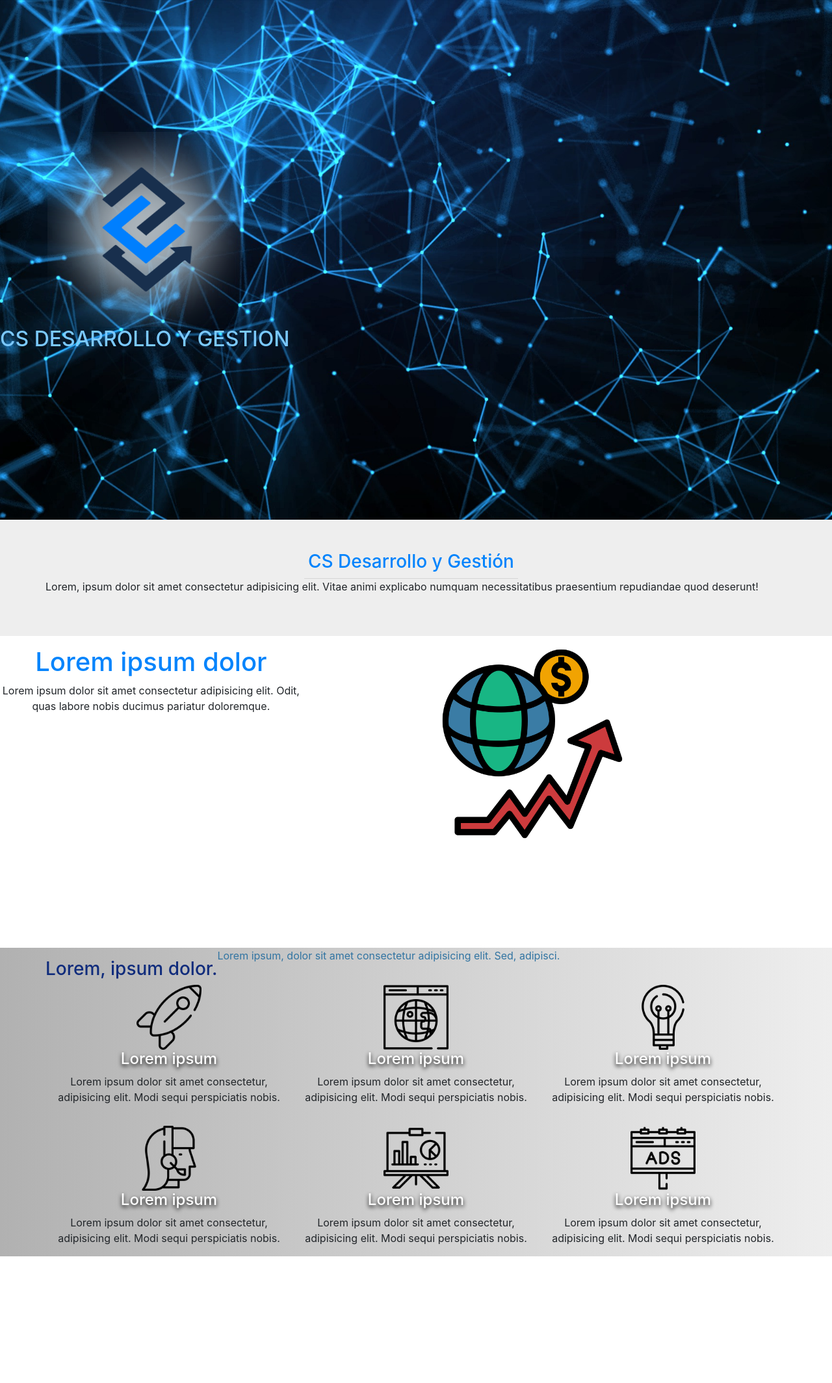
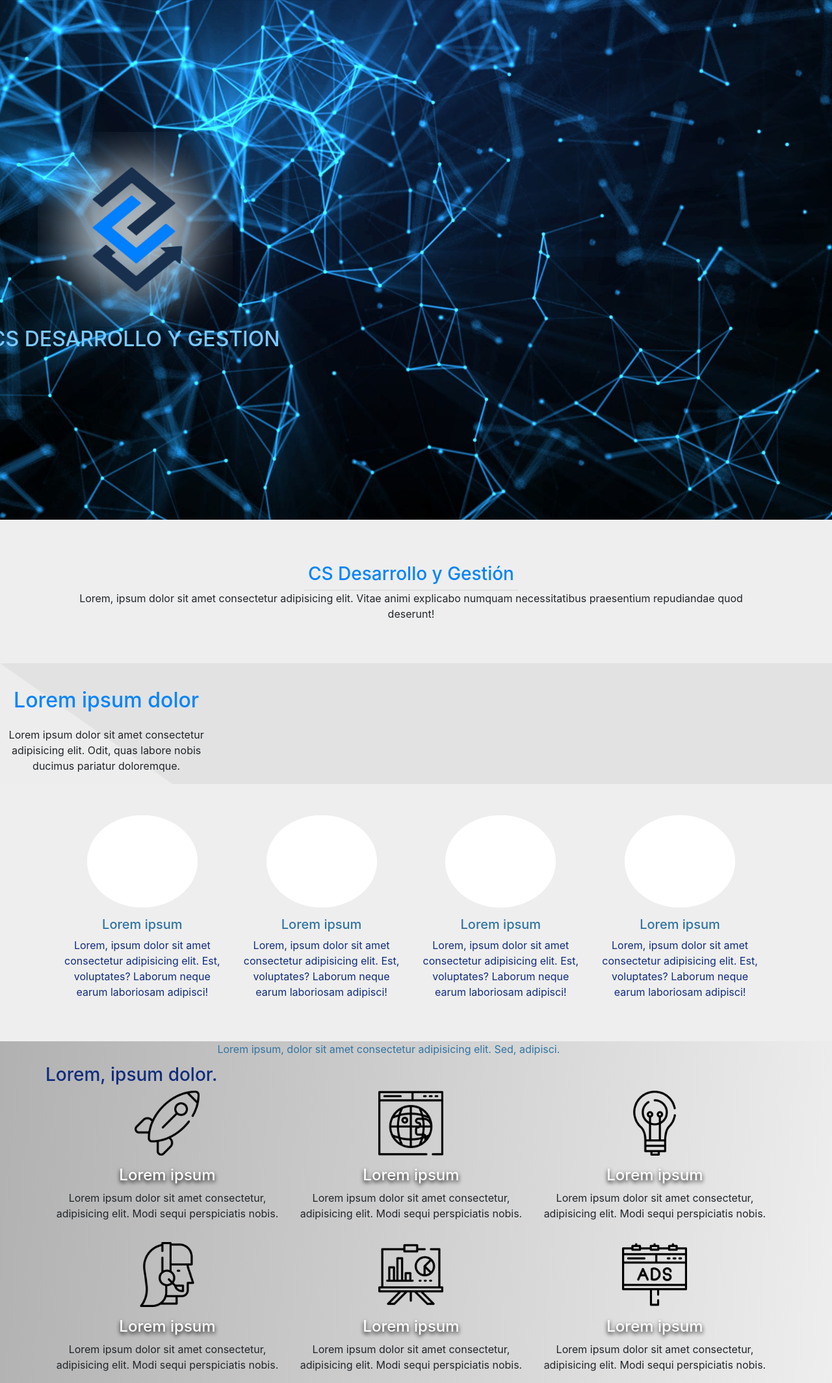
Before and after one commit to RolandoOsuna/CS-Desarrollo-y-Gesti-n, a PHP site: page / in a window 1280 px wide. Shown: the whole page at 65% size. Before the commit the page ends 1934 px from the top, so only its background shows below. Run offline with PHP 8.4, Linux system fonts and the light colour scheme; some libraries are stand-ins or nearby versions.

Commit message:
Section-4

```diff
--- a/estilos.css
+++ b/CSS/estilos.css
@@ -1,24 +1,21 @@
+body{
+    background: #e2e2e2;
+}
 .bg-header{
     background-image: url(/IMG/bg-header.jpg);
-    background-position:center center;
+    background-position:center ;
     background-size: cover;
     height: 100vh;
-}
-.bg-body{
-    background-color: #e2e2e2;
-}
-.bg-item{
-    backdrop-filter: blur(15px);
 }
 .bg-trazo{
     background-image: url(/IMG/Trazado.png);
     background-size: cover;
-    height: 60vh;
+    /* height: 60vh; */
     padding-top: 1rem;
 }
-.bg-gradient{
+.bg-gradiente{
     background-color: #eeeeee;
-    background-image: linear-gradient(270deg, #eeeeee 0%, #b1b1b1 100%);
+    background-image: linear-gradient(275deg, #eeeeee 0%, #b1b1b1 100%);
 }
 .margen{
     margin-right: 0.1px;
--- a/index.php
+++ b/index.php
@@ -6,87 +6,110 @@
     <meta name="viewport" content="width=device-width, initial-scale=1.0">
     <link rel="shortcut icon" href="/IMG/favicon.ico" type="image/x-icon">
     <link rel="stylesheet" href="node_modules\bootstrap\dist\css\bootstrap.min.css">
-    <link rel="stylesheet" href="estilos.css">
+    <link rel="stylesheet" href="/CSS/estilos.css">
+    <link rel="stylesheet" href="/CSS/Normalize.css">
     <title>Inicio</title>
 </head>
-<body >
-    <header class="row align-items-center bg-header margen">
-        <div>
+<body>
+    <header class="row margen bg-header align-items-center ">
+        <div class="justify-content-center" >
             <div class="col text-center">
                 <img class="img-fluid " src="/IMG/item.png" width="300px">
             </div>
-            <div class="col">
-                <h2 class="text-center titulo-header pb-5">CS DESARROLLO Y GESTION</h2>
-            </div>
+            <h2 class="text-center titulo-header pb-5">CS DESARROLLO Y GESTION</h2>
         </div>
     </header>
+    <!-- SECTION 1 -->
     <section class="bg-section py-5">
         <div class="container">
             <div class="row margen">
                 <div class="col-12 text-center">
                     <h1 class="h3 titulo-section1">CS Desarrollo y Gestión</h1>
                     <hr class="" style="text-align:center;margin:auto;" width="30%">
-                </div>
-                <div class="row">
-                    <div class="col">
-                        <p class="fs-5 text-center">Lorem, ipsum dolor sit amet consectetur adipisicing elit. Vitae animi explicabo numquam necessitatibus praesentium repudiandae quod deserunt!</p>
-                    </div>
+                    <p class="fs-5 text-center">Lorem, ipsum dolor sit amet consectetur adipisicing elit. Vitae animi explicabo numquam necessitatibus praesentium repudiandae quod deserunt!</p>
                 </div>
             </div>
         </div>
     </section>
-
+    <!-- SECTION 2 -->
     <section class="bg-trazo">
-        <div class="row margen  ">
+        <div class="row margen">
             <div class="d-md-flex ">
                 <div class="col-12 col-md-6 col-lg-5 text-center p-md">
-                    <h1 class=" titulo-section1">Lorem ipsum dolor</h1>
-                    <p class="fs-2 ">Lorem ipsum dolor sit amet consectetur adipisicing elit. Odit, quas labore nobis ducimus pariatur doloremque.</p>
+                    <h1 class=" text-center titulo-section1">Lorem ipsum dolor</h1>
+                    <p class="fs-2 text-center">Lorem ipsum dolor sit amet consectetur adipisicing elit. Odit, quas labore nobis ducimus pariatur doloremque.</p>
                 </div>
-                <div class="col-12 col-md-6 col-lg-7 text-center d-flex">
+                <!-- <div class="col-12 col-md-6 col-lg-7 text-center d-flex">
 
                     <img class="img-fluid mx-auto" src="/IMG/economico.png" width="300px">
-                </div>
+                </div>  -->
             </div>
         </div>
     </section>
 
-    <section class="bg-gradient">
+    <!-- SECTION 3 -->
+    <section class="bg-section p-5">
+        <div class="row margen px-5">
+            <div class="col-12 col-md-6 col-lg-3 text-center">
+                <img class="rounded-circle bg-light" src="/IMG/prueba.png" width="170px">
+                <h1 class="h5 titulo-card">Lorem ipsum</h1>
+                <p class="texto-card">Lorem, ipsum dolor sit amet consectetur adipisicing elit. Est, voluptates? Laborum neque earum laboriosam adipisci!</p>
+            </div>
+            <div class="col-12 col-md-6 col-lg-3 text-center">
+                <img class="rounded-circle bg-light" src="/IMG/prueba.png" width="170px">
+                <h1 class="h5 titulo-card">Lorem ipsum</h1>
+                <p class="texto-card">Lorem, ipsum dolor sit amet consectetur adipisicing elit. Est, voluptates? Laborum neque earum laboriosam adipisci!</p>
+            </div>
+            <div class="col-12 col-md-6 col-lg-3 text-center">
+                <img class="rounded-circle bg-light" src="/IMG/prueba.png" width="170px">
+                <h1 class="h5 titulo-card">Lorem ipsum</h1>
+                <p class="texto-card">Lorem, ipsum dolor sit amet consectetur adipisicing elit. Est, voluptates? Laborum neque earum laboriosam adipisci!</p>
+            </div>
+            <div class="col-12 col-md-6 col-lg-3 text-center">
+                <img class="rounded-circle bg-light" src="/IMG/prueba.png" width="170px">
+                <h1 class="h5 titulo-card">Lorem ipsum</h1>
+                <p class="texto-card">Lorem, ipsum dolor sit amet consectetur adipisicing elit. Est, voluptates? Laborum neque earum laboriosam adipisci!</p>
+            </div>
+        </div>
+    </section>
+
+    <!-- SECTION 4 -->
+    <section class="bg-gradiente">
         <div class="container">
-            <div class="row text-center">
+            <div class="row margen text-center">
                 <h1 class="h3 texto-card pt-3">Lorem, ipsum dolor.</h1>
                 <p class="fs-4 titulo-card">Lorem ipsum, dolor sit amet consectetur adipisicing elit. Sed, adipisci.</p>
                 <hr>
             </div>
-            <div class="row">
-                <div class="col text-center">
+            <div class="row margen">
+                <div class="col-12 col-lg-4 text-center">
                     <img src="/IMG/items blanco y nego/item-cohete.png" width="100px" alt="">
                     <h1 class="h4 text-white text-shadow">Lorem ipsum</h1>
                     <p>Lorem ipsum dolor sit amet consectetur, adipisicing elit. Modi sequi perspiciatis nobis.</p>
                 </div>
-                <div class="col text-center">
+                <div class="col-12 col-lg-4 text-center">
                     <img src="/IMG/items blanco y nego/item-pagina.png" width="100px" alt="">
                     <h1 class="h4 text-white text-shadow">Lorem ipsum</h1>
                     <p>Lorem ipsum dolor sit amet consectetur, adipisicing elit. Modi sequi perspiciatis nobis.</p>
                 </div>
-                <div class="col text-center">
+                <div class="col-12 col-lg-4 text-center">
                     <img src="/IMG/items blanco y nego/item-idea.png" width="100px" alt="">
                     <h1 class="h4 text-white text-shadow">Lorem ipsum</h1>
                     <p>Lorem ipsum dolor sit amet consectetur, adipisicing elit. Modi sequi perspiciatis nobis.</p>
                 </div>
             </div>
-            <div class="row pt-3">
-                <div class="col text-center">
+            <div class="row margen pt-3">
+                <div class="col-12 col-lg-4 text-center">
                     <img src="/IMG/items blanco y nego/item-servicio-cliente.png" width="100px" alt="">
                     <h1 class="h4 text-white text-shadow">Lorem ipsum</h1>
                     <p>Lorem ipsum dolor sit amet consectetur, adipisicing elit. Modi sequi perspiciatis nobis.</p>
                 </div>
-                <div class="col text-center">
+                <div class="col-12 col-lg-4 text-center">
                     <img src="/IMG/items blanco y nego/item-grafica.png" width="100px" alt="">
                     <h1 class="h4 text-white text-shadow">Lorem ipsum</h1>
                     <p>Lorem ipsum dolor sit amet consectetur, adipisicing elit. Modi sequi perspiciatis nobis.</p>
                 </div>
-                <div class="col text-center">
+                <div class="col-12 col-lg-4 text-center">
                     <img src="/IMG/items blanco y nego/item-ads.png" width="100px" alt="">
                     <h1 class="h4 text-white text-shadow">Lorem ipsum</h1>
                     <p>Lorem ipsum dolor sit amet consectetur, adipisicing elit. Modi sequi perspiciatis nobis.</p>
@@ -95,4 +118,5 @@
         </div>
     </section>
 </body>
+<script src="node_modules\bootstrap\dist\js\bootstrap.bundle.js"></script>
 </html>
```
Also changed, not shown: CSS/Normalize.css (added), IMG/prueba.png (added).
